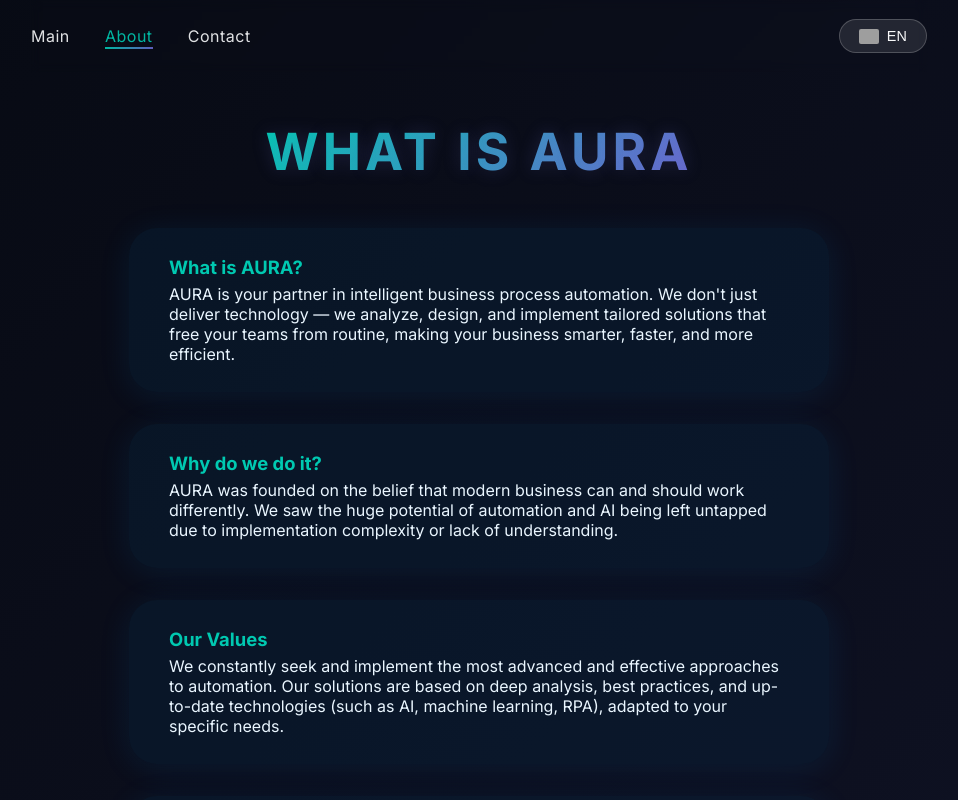
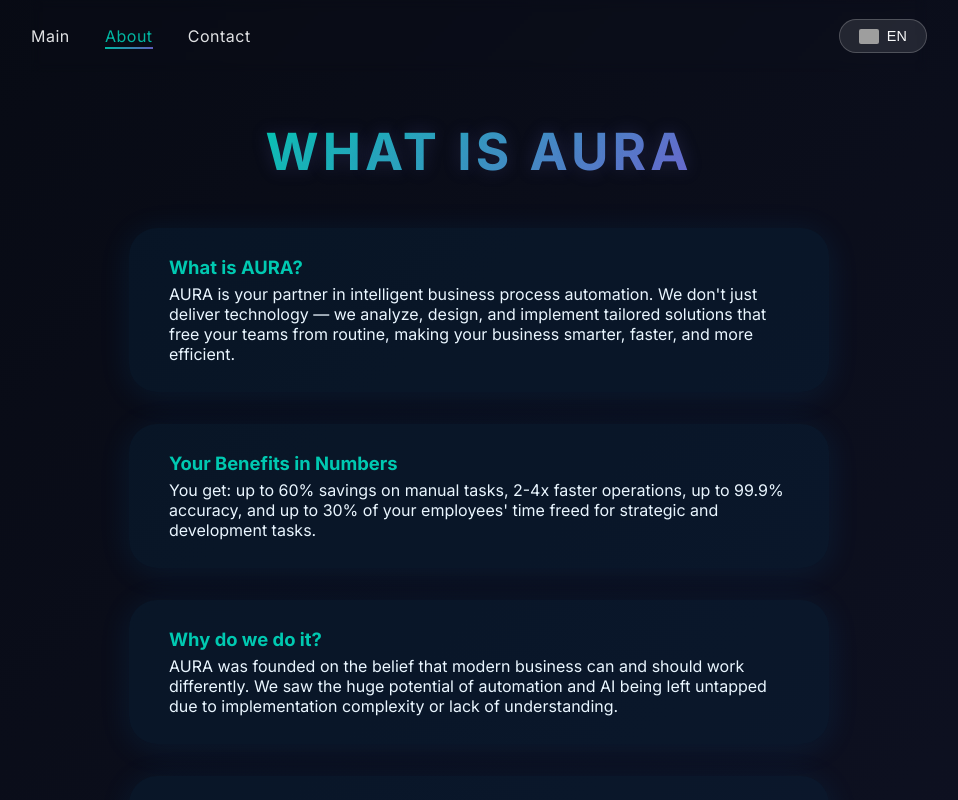
Before and after one commit to GetAuraTech/aura-website, a React (Create React App) app: page /about in a window 1280 px wide. Shown: the top 800 px of the page, without its empty margins (161-1119 px from the left). Built offline with nearby package versions, Linux system fonts and the light colour scheme; grey boxes are pictures that could not be loaded.

Commit message:
Add benefits block to EN aboutBlocks for About page localization

```diff
--- a/src/locales.ts
+++ b/src/locales.ts
@@ -12,6 +12,10 @@ export const locales = {
       {
         title: 'What is AURA?',
         text: 'AURA is your partner in intelligent business process automation. We don\'t just deliver technology — we analyze, design, and implement tailored solutions that free your teams from routine, making your business smarter, faster, and more efficient.'
+      },
+      {
+        title: 'Your Benefits in Numbers',
+        text: 'You get: up to 60% savings on manual tasks, 2-4x faster operations, up to 99.9% accuracy, and up to 30% of your employees\' time freed for strategic and development tasks.'
       },
       {
         title: 'Why do we do it?',
```
